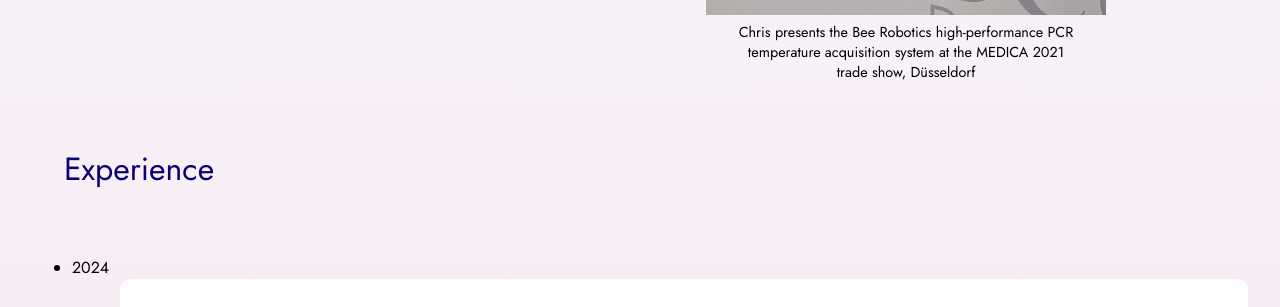
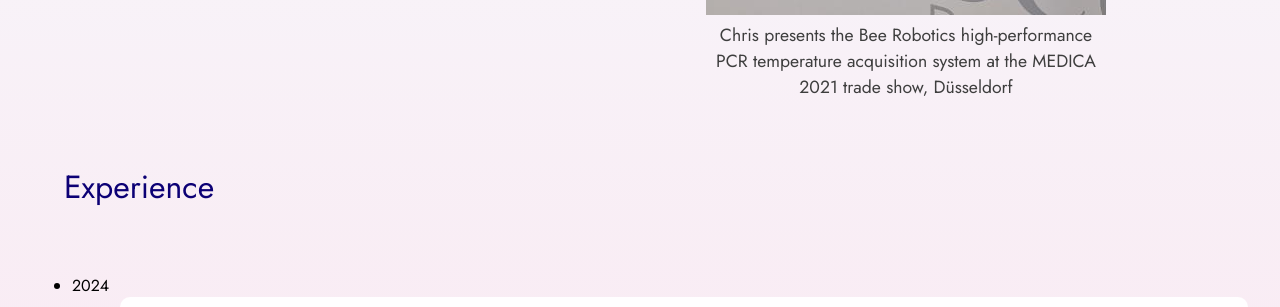
Before and after one commit to Hurfanator/hurfanator.github.io, a plain HTML site: page index.html in a window 1280 px wide. Shown: the part 780-1087 px from the top of the page. Drawn offline with nearby package versions, Linux system fonts and the light colour scheme; a script that the page names is missing; some icons are missing.

Commit message:
Update style.css
Headshot caption color changed to not-quite-black

```diff
--- a/style.css
+++ b/style.css
@@ -240,10 +240,10 @@ button.hamburger {
 
 .headshot-caption {
 	text-align: center;
-	font-size: 0.9rem;
-	color: #000000;
+	font-size: 1.1em;
+	color: var(--not-quite-black);
 	margin-top: 60px;
-	max-width: 350px;
+	max-width: 400px;
 }
 
 /*--------------- NEW PROJECTS SECTION ---------------*/
```
